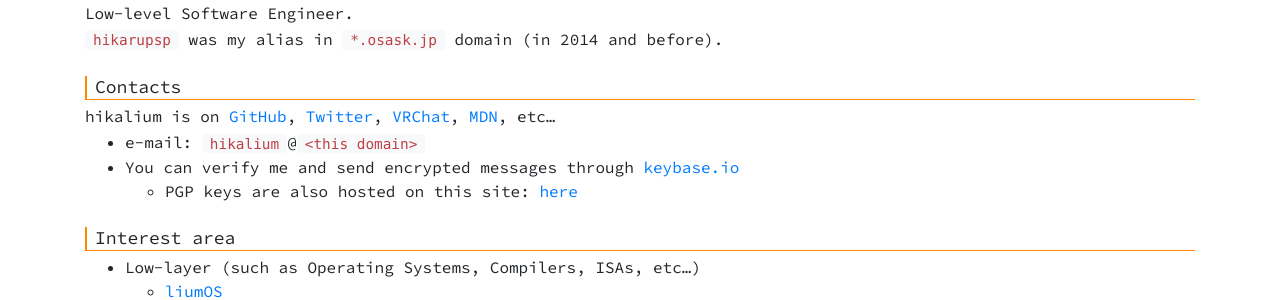
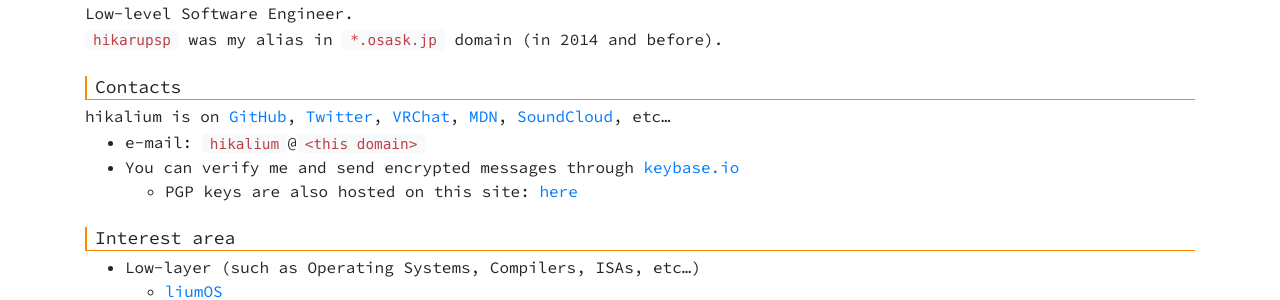
Before and after one commit to hikalium/hikalium.com, a Jekyll site: the page built from profile.md, in a window 1280 px wide. Shown: the part 188-488 px from the top of the page. Built offline with Jekyll 4.4.1, drawn with Linux system fonts in a browser that asks for light colours; our own code applies the rules of GitHub Pages for plain Markdown files.

Commit message:
Update profile.md

```diff
--- a/profile.md
+++ b/profile.md
@@ -13,6 +13,7 @@ hikalium is on
 [Twitter](https://twitter.com/hikalium),
 [VRChat](https://www.vrchat.com/home/user/usr_e04b3879-5975-45a7-8955-05d924c04593),
 [MDN](https://developer.mozilla.org/ja/profiles/hikalium),
+[SoundCloud](https://soundcloud.com/hikalium),
 etc...
 
 - e-mail: `hikalium`@`<this domain>`
```
